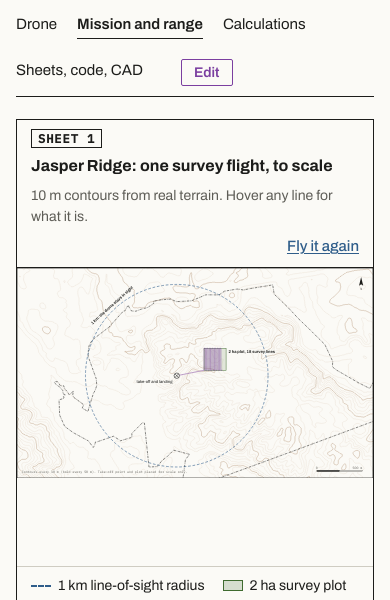
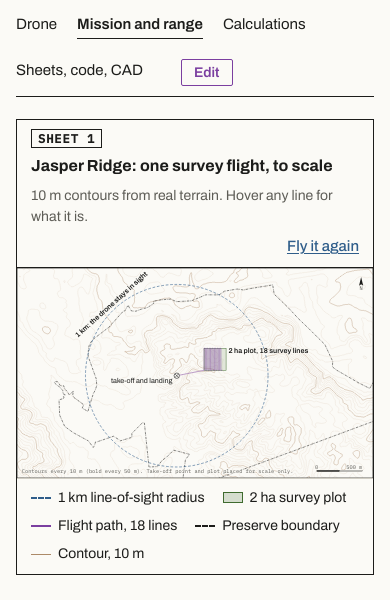
Before and after one commit to Stanford-SkyRunners/ridgeback-design, a plain HTML site: page docs/mission.html in a window 390 px wide. Shown: the part 74-674 px from the top of the page. Drawn offline with Linux system fonts and the light colour scheme.

Commit message:
Map sheets: no empty space after loading; larger labels on phones

```diff
--- a/docs/assets/style.css
+++ b/docs/assets/style.css
@@ -179,7 +179,8 @@ body.editing #inputs td.val input{font:14px "IBM Plex Mono";width:7em;text-align
 .sw.ct{background:none;border:none;border-top:1.5px solid color-mix(in srgb,var(--brown) 70%,var(--paper));height:0;vertical-align:3px}
 /* map sheets on the mission page */
 .mapsheet{margin:22px 0 8px;border:1px solid var(--ink);background:var(--paper)}
-.mapsheet .mapholder{min-height:300px;border-top:1px solid var(--ink);border-bottom:1px solid var(--hair)}
+.mapsheet .mapholder{border-top:1px solid var(--ink);border-bottom:1px solid var(--hair)}.mapsheet .mapholder[aria-busy]{min-height:300px}
+@media (max-width:700px){.mapsvg .lab{font-size:24px}.mapsvg .lab.sea,.mapsvg .lab.mtn{font-size:26px}.mapsvg .tick{font-size:18px}.collar2 #replay,.collar2 .toggles{margin-left:0}}
 .mapsheet .maplegend{padding:8px 14px 10px;margin:0}
 .collar2{display:flex;flex-wrap:wrap;align-items:baseline;gap:6px 14px;padding:9px 14px;font-size:14px}
 .collar2 b{font-size:16px}.collar2 .quiet{color:var(--quiet)}
```
